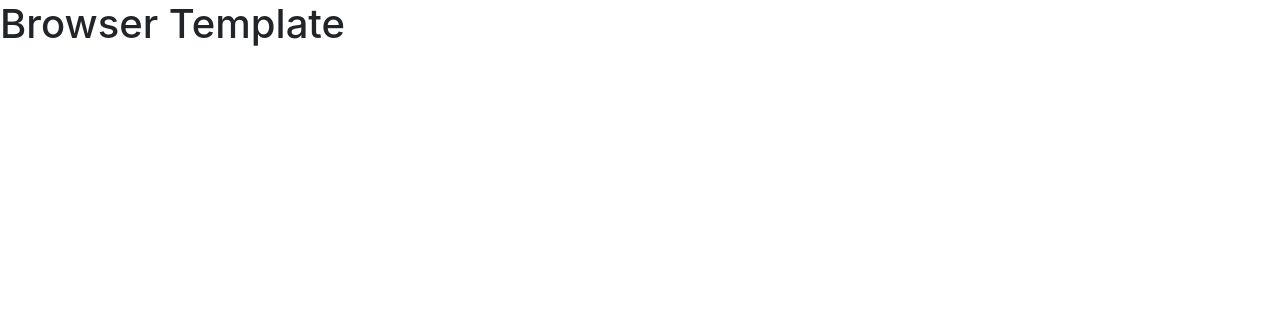
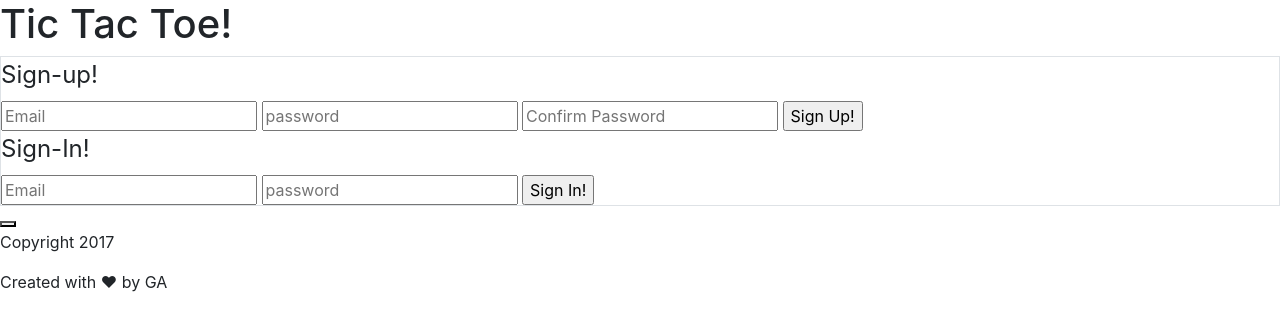
Before and after one commit to KingNaranja/Tic-Tac-Toe, a website built with webpack: page index.html in a window 1280 px wide. Built offline with nearby package versions, Linux system fonts and the light colour scheme.

Commit message:
Created basic html structure
Added the initial html content needed for the website
Main components added:
-html boiler-plate
-really cute footer that I copied from my WDI pre-work
-playGame button
-gameContainer
 > the gameBoard and the userForms fieldsets were placed in a div
   container. This was my attempt at making the html body more modular.
   - Certain forms and the playGame button might have to be hidden
     somehow depending on the state of the user (isOnline)

At this point my I am still using my wireframes and styles are subject
to change so I have not added any CSS rules yet.
  - I did however comment flexbox rules so I did not have to research
    them later on after adding more content.

```diff
--- a/index.html
+++ b/index.html
@@ -1,7 +1,7 @@
 <!DOCTYPE html>
 <html>
     <head>
-      <title>Example</title>
+      <title>Tic Tac Toe</title>
       <meta name="viewport" content="width=device-width, initial-scale=1">
 
       <!-- Do not add `link` tags-->
@@ -12,6 +12,70 @@
       <script src="public/application.js" type="text/javascript" charset="utf-8" defer></script>
     </head>
     <body>
-      <h1>Browser Template</h1>
+        <header>
+            <!-- static position  -->
+            <h1>Tic Tac Toe!</h1>
+            <!-- *LASTLY* find cool google fonts for this^?  -->
+        </header>
+
+      <main>
+        <!-- flexbox with row -->
+        <!-- encapsulates the game area  -->
+          <div id="game-container">
+          <!-- flexbox with columns  -->
+          <!-- space-between -->
+
+            <div id="userForms">
+              <!-- copied from wdi/training/ -->
+              <!-- go back and find how getFormFields works ASAP! -->
+              <!-- forms for login/logout need to be hidden based on user state  -->
+                <form id="sign-up" class="border">
+                    <fieldset>
+                      <legend>Sign-up!</legend>
+                      <input type="text" name="credentials[email]" placeholder="Email"/>
+                      <input type="password" name="credentials[password]" placeholder="password">
+                      <input type="password" name="credentials[password_confirmation]" placeholder="Confirm Password">
+                      <input type="submit" value="Sign Up!"/>
+                    </fieldset>
+                  <form id="sign-in" class="border">
+                    <fieldset>
+                      <legend>Sign-In!</legend>
+                      <input type="text" name="credentials[email]" placeholder="Email"/>
+                      <input type="password" name="credentials[password]" placeholder="password">
+                      <input type="submit" value="Sign In!"/>
+                    </fieldset>
+                </form>
+            </div>
+
+            <div id="gameboard" class="row">
+              <div class="row">
+                <div class="top left square"></div>
+                <div class="top middle square"></div>
+                <div class="top right square"></div>
+              </div>
+              <div class="row">
+                  <div class="middle left square"></div>
+                  <div class="middle square"></div>
+                  <div class="middle right square"></div>
+              </div>
+              <div class="row">
+                  <div class="bottom left square"></div>
+                  <div class="bottom middle square"></div>
+                  <div class="bottom right square"></div>
+              </div>
+            </div>
+        </div>
+        <!-- this button will draw the game board on click -->
+        <!-- need to find a way to only use this button once  -->
+        <button type="button" id="drawBoard"></button>
+
+        <footer>
+          <!-- flex column; flex-end; space-between -->
+          <p class="copyright"> Copyright 2017</p>
+          <p class="message">Created with &hearts; by <span class="name">GA</span></p>
+      </footer>
+
+      </main>
     </body>
+
 </html>
```
Also changed, not shown: 1 other file.
